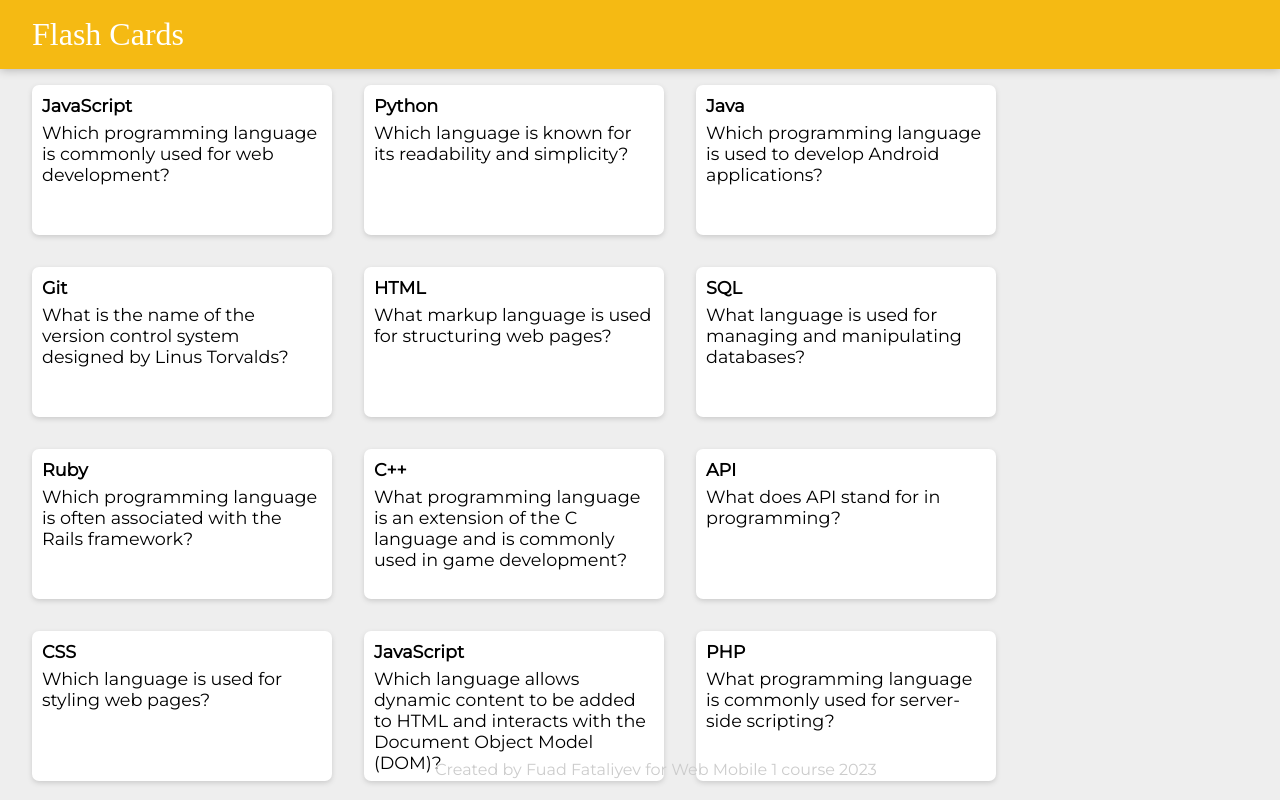
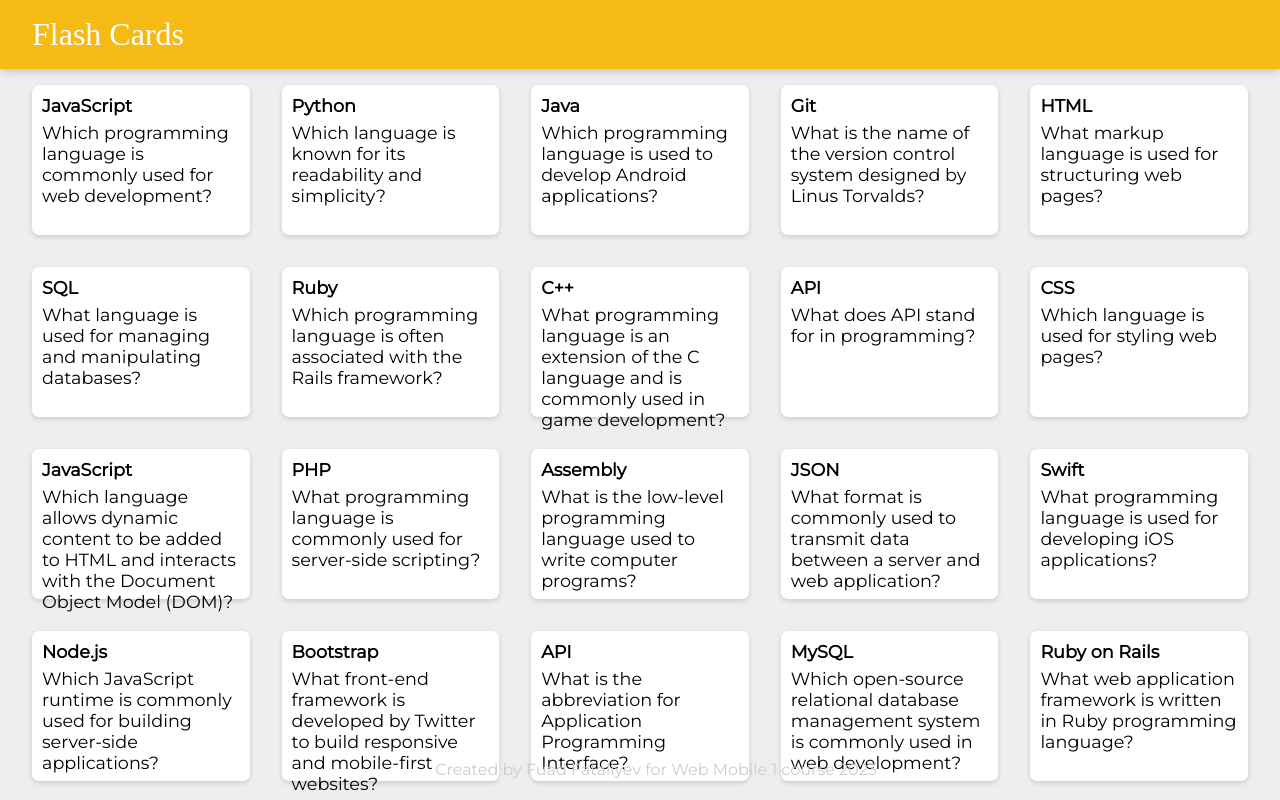
Before and after one commit to daufilataf/WebMobileAssignment3, a React (Create React App) app: page / in a window 1280 px wide. Shown: the top 800 px of the page. Built offline with nearby package versions, Linux system fonts and the light colour scheme; a web font is replaced by a local one.

Commit message:
give flexbox

```diff
--- a/public/styles.css
+++ b/public/styles.css
@@ -35,18 +35,26 @@
   footer p {
     color: #ccc;
   }
-
-
-  .note {
-    width: 300px; /* Default width */
-    height: 150px; /* Default height */
+  /* .note {
     background: #fff;
     border-radius: 7px;
     box-shadow: 0 2px 5px #ccc;
     padding: 10px;
-    margin: 16px; /* Adjust margins as needed */
+    width: 240px;
+    margin: 16px;
     float: left;
+  } */
+  .note {
+    width: calc(20% - 32px); /* 20% width for 5 items per row with margin */
+    height: 150px;
+    background: #fff;
+    border-radius: 7px;
+    box-shadow: 0 2px 5px #ccc;
+    padding: 10px;
+    margin: 16px;
+    float: left
   }
+
   .note h1 {
     font-size: 1.1em;
     margin-bottom: 6px;
--- a/src/Note.jsx
+++ b/src/Note.jsx
@@ -4,11 +4,13 @@
 function Note(props){
 
     return (
+        <div className="note-container">
        <div className="note">
         <h1>{props.answer}</h1>
 
         <p>{props.question}</p>
        </div>
+       </div>
     );
 }
 
```
